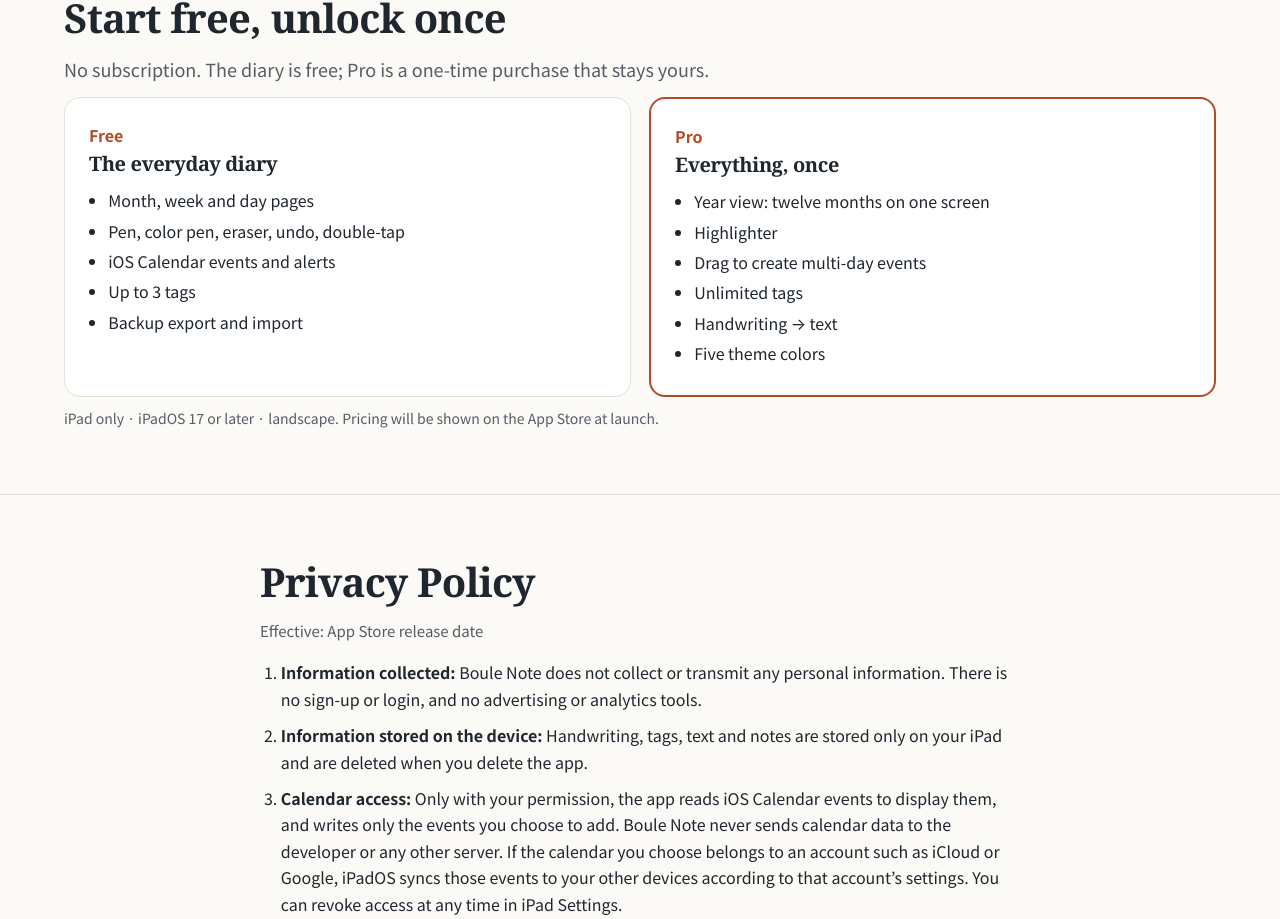
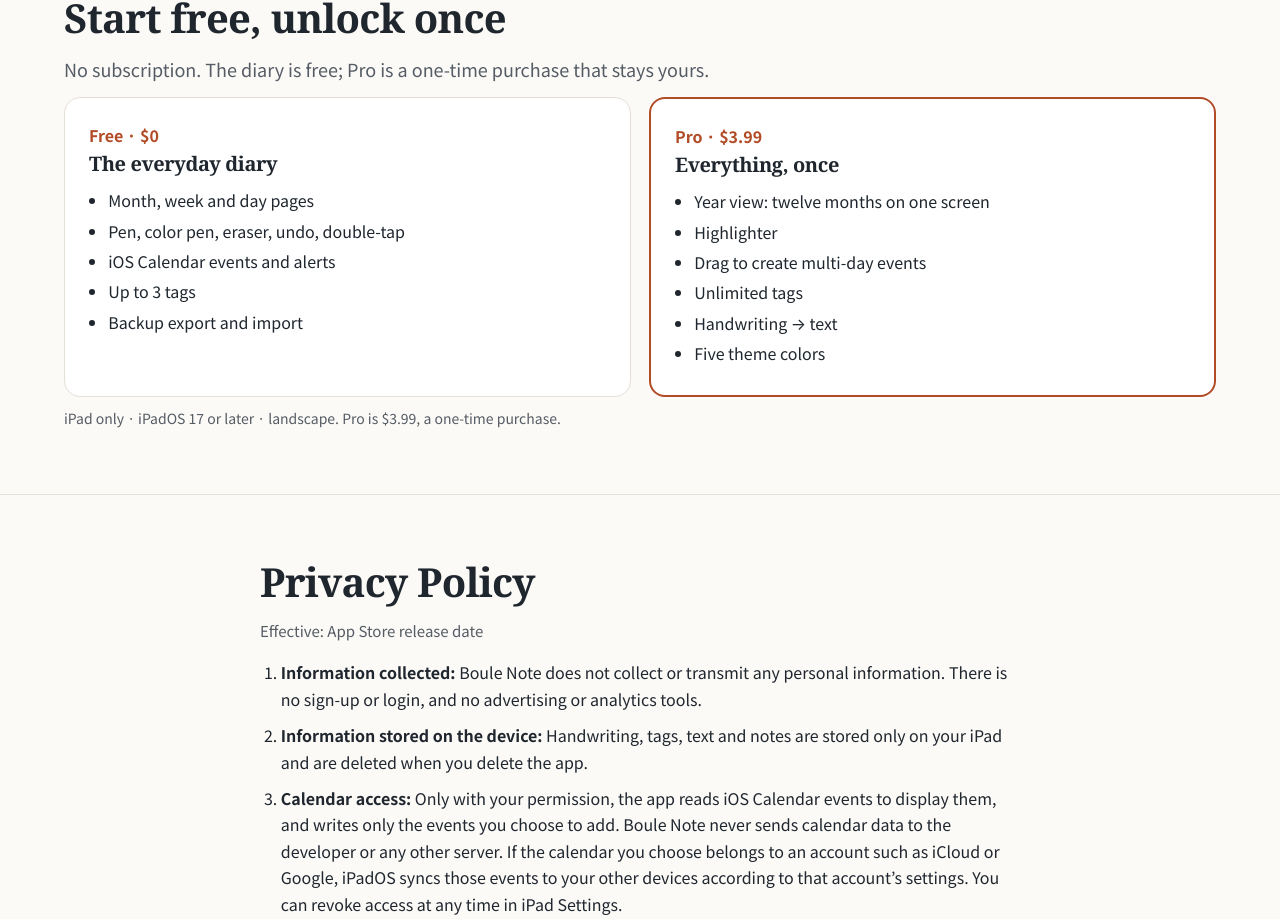
Before and after one commit to boulenote/boulenote.github.io, a plain HTML site: page index.html in a window 1280 px wide. Shown: the part 2640-3559 px from the top of the page. Drawn offline with Linux system fonts and the light colour scheme.

Commit message:
가격 표시: Pro ₩4,500 / $3.99
Co-Authored-By: Claude Opus 5.5 <noreply@anthropic.com>
Claude-Session: https://claude.ai/code/session_01Hmt6Y4ipEXDDLgoL4Mbfvo

```diff
--- a/index.html
+++ b/index.html
@@ -211,19 +211,19 @@ footer .wrap{display:flex;flex-wrap:wrap;gap:8px 24px;justify-content:space-betw
     <p class="lead" lang="en">No subscription. The diary is free; Pro is a one-time purchase that stays yours.</p>
     <div class="price">
       <div class="plan">
-        <p class="tag" lang="ko">무료</p><p class="tag" lang="en">Free</p>
+        <p class="tag" lang="ko">무료 · ₩0</p><p class="tag" lang="en">Free · $0</p>
         <h3 lang="ko">매일 쓰는 다이어리</h3><h3 lang="en">The everyday diary</h3>
         <ul lang="ko"><li>월간·주간·일간 화면</li><li>펜, 색 펜, 지우개, 되돌리기, 두 번 톡톡</li><li>iOS 캘린더 보기와 알림 일정</li><li>태그 3개까지</li><li>백업 내보내기와 불러오기</li></ul>
         <ul lang="en"><li>Month, week and day pages</li><li>Pen, color pen, eraser, undo, double-tap</li><li>iOS Calendar events and alerts</li><li>Up to 3 tags</li><li>Backup export and import</li></ul>
       </div>
       <div class="plan pro">
-        <p class="tag">Pro</p>
+        <p class="tag">Pro · <span lang="ko">₩4,500</span><span lang="en">$3.99</span></p>
         <h3 lang="ko">한 번 구매로 모두</h3><h3 lang="en">Everything, once</h3>
         <ul lang="ko"><li>연간 보기: 열두 달을 한 화면에</li><li>형광펜</li><li>끌어서 여러 날 일정 만들기</li><li>태그 무제한</li><li>손글씨 → 텍스트 변환</li><li>테마 색 다섯 가지</li></ul>
         <ul lang="en"><li>Year view: twelve months on one screen</li><li>Highlighter</li><li>Drag to create multi-day events</li><li>Unlimited tags</li><li>Handwriting → text</li><li>Five theme colors</li></ul>
       </div>
     </div>
-    <p class="note"><span lang="ko">iPad 전용 · iPadOS 17 이상 · 가로 화면. 가격은 App Store 출시 때 안내합니다.</span><span lang="en">iPad only · iPadOS 17 or later · landscape. Pricing will be shown on the App Store at launch.</span></p>
+    <p class="note"><span lang="ko">iPad 전용 · iPadOS 17 이상 · 가로 화면. Pro는 ₩4,500, 한 번 구매로 계속 씁니다.</span><span lang="en">iPad only · iPadOS 17 or later · landscape. Pro is $3.99, a one-time purchase.</span></p>
   </div>
 </section>
 
```
